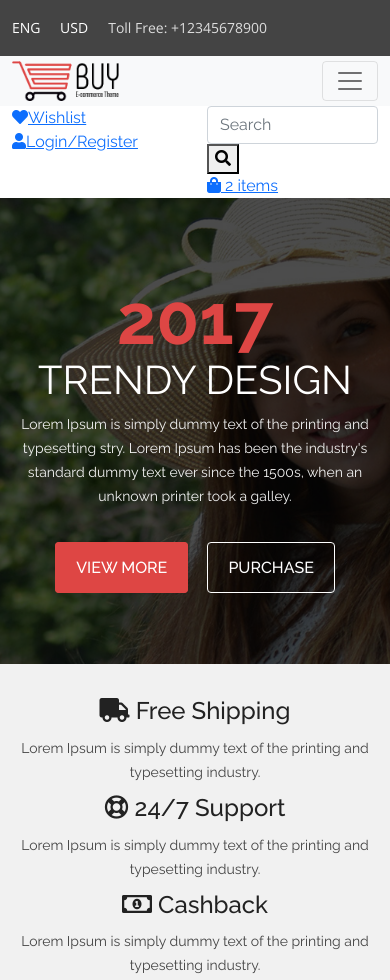
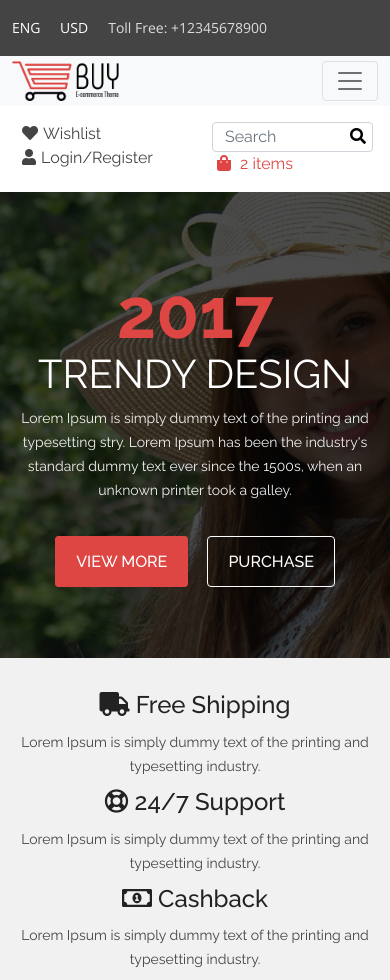
Before and after one commit to Bparthib/E-BUY, a plain HTML site: page index.html in a window 390 px wide. Shown: the top 980 px of the page. Drawn offline with nearby package versions, Linux system fonts and the light colour scheme.

Commit message:
new responsive

```diff
--- a/assets/css/style.css
+++ b/assets/css/style.css
@@ -258,6 +258,46 @@ img {
   line-height: 20px;
 }
 
+.mobile_menu ul li{
+  margin: 0 5px;
+}
+
+.mobile_menu ul li a{
+  text-decoration: none;
+  color: var(--grey-color);
+}
+
+.mobile_menu ul li a i{
+  margin: 0 5px;
+}
+
+.mbl_input_box{
+  position: relative;
+}
+
+.mbl_input_box input{
+  height: 30px;
+}
+
+.mbl_input_box button{
+  position: absolute;
+  right: 0;
+  background: none;
+  width: 30px;
+  height: 30px;
+  border-radius: 25px;
+  border: none;
+  transition: all linear .3s;
+}
+
+.mbl_input_box button:hover{
+  color: var(--hlt-color);
+}
+
+.mbl_cart_icon a{
+  color: var(--hlt-color) !important;
+}
+
 /* Header CSS End */
 
 /* Banner CSS Start */
@@ -497,7 +537,7 @@ img {
 .product_item_overlay li {
   display: block;
   width: 100%;
-  padding-bottom: 34px;
+  padding: 20px 0;
 
 }
 
--- a/index.html
+++ b/index.html
@@ -105,7 +105,7 @@
                 </div>
             </div>
         </nav>
-        <div class="mobile_menu">
+        <div class="mobile_menu py-3 d-md-block d-lg-none">
             <div class="container">
                 <div class="row">
                     <ul class="col-6">
@@ -114,7 +114,7 @@
                     </ul>
                     <ul class="col-6">
                         <li>
-                            <div class="mbl_input_box">
+                            <div class="mbl_input_box d-flex flex-wrap">
                                 <input type="text" class="form-control" placeholder="Search">
                                 <button type="submit"><i class="fa fa-search"></i></button>
                             </div>
```
